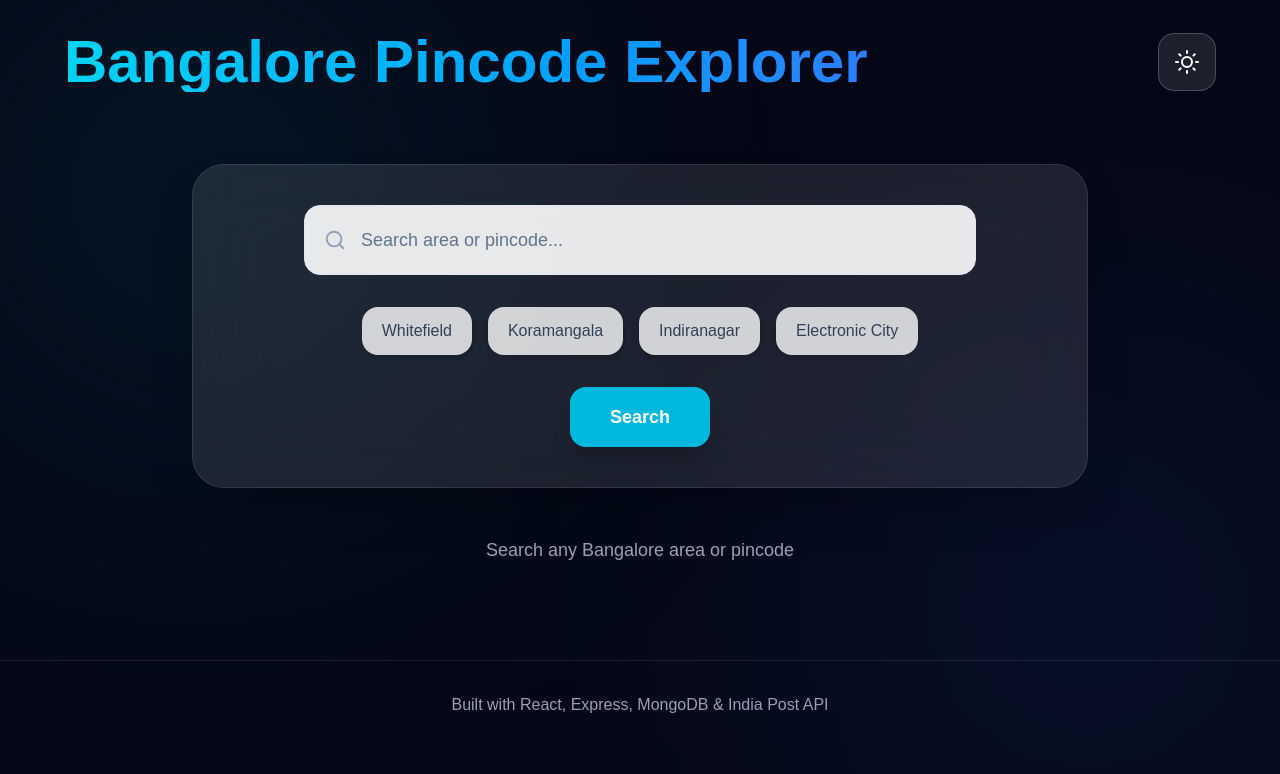
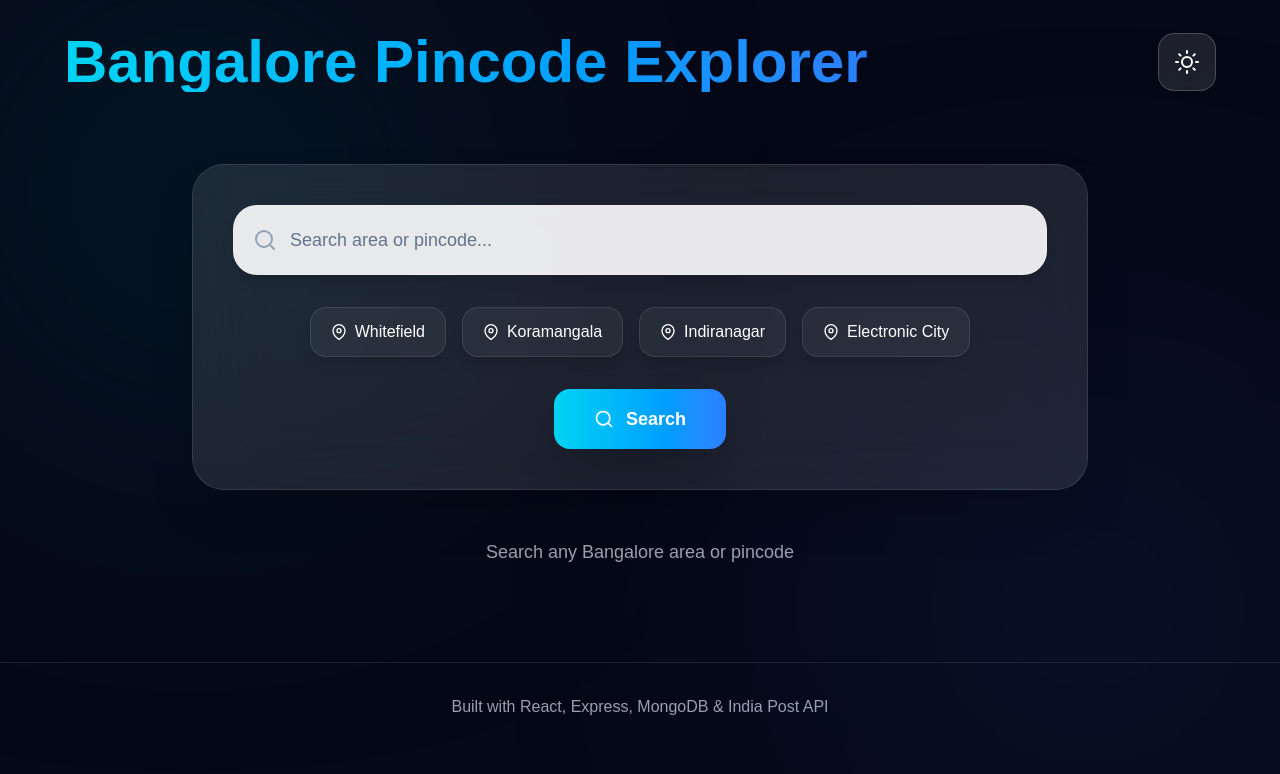
Before and after one commit to vartikadhochak/bangalore-pincode-explorer, a React (Vite) app in the folder client/: page / in a window 1280 px wide. Shown: the top 774 px of the page. Built offline with nearby package versions, Linux system fonts and the light colour scheme.

Commit message:
Modernized search UI

```diff
--- a/client/src/components/SearchBar.jsx
+++ b/client/src/components/SearchBar.jsx
@@ -1,7 +1,11 @@
 import { useEffect, useState } from 'react';
 import axios from 'axios';
 import { motion } from 'framer-motion';
-import { FiSearch } from 'react-icons/fi';
+import {
+  FiSearch,
+  FiClock,
+  FiMapPin,
+} from 'react-icons/fi';
 
 const suggestions = [
   'Whitefield',
@@ -68,18 +72,27 @@ const SearchBar = ({ setResults }) => {
 
   return (
     <motion.div
-      initial={{ opacity: 0, y: 30 }}
+      initial={{ opacity: 0, y: 25 }}
       animate={{ opacity: 1, y: 0 }}
       transition={{ duration: 0.5 }}
-      className="bg-white/10 backdrop-blur-2xl border border-white/10 rounded-[32px] p-8 md:p-10 shadow-2xl"
+      className="
+        bg-white/10
+        backdrop-blur-2xl
+        border border-white/10
+        rounded-[32px]
+        shadow-2xl
+        p-8 md:p-10
+        max-w-5xl
+        mx-auto
+      "
     >
 
       {/* Search Input */}
-      <div className="relative max-w-2xl mx-auto">
+      <div className="relative w-full">
 
         <FiSearch
           className="absolute left-5 top-1/2 -translate-y-1/2 text-slate-400"
-          size={22}
+          size={24}
         />
 
         <input
@@ -87,7 +100,22 @@ const SearchBar = ({ setResults }) => {
           placeholder="Search area or pincode..."
           value={input}
           onChange={(e) => setInput(e.target.value)}
-          className="w-full bg-white/90 text-slate-800 placeholder-slate-500 rounded-2xl py-5 pl-14 pr-5 text-lg outline-none border border-slate-200 focus:ring-4 focus:ring-cyan-400/40"
+          className="
+            w-full
+            bg-white/90
+            text-slate-800
+            placeholder-slate-500
+            rounded-3xl
+            py-5
+            pl-14
+            pr-5
+            text-lg
+            outline-none
+            border border-white/20
+            focus:ring-4
+            focus:ring-cyan-400/30
+            shadow-lg
+          "
         />
 
       </div>
@@ -99,8 +127,20 @@ const SearchBar = ({ setResults }) => {
           <button
             key={index}
             onClick={() => setInput(item)}
-            className="px-5 py-3 rounded-2xl bg-white/80 hover:bg-cyan-500 hover:text-white transition-all duration-300 text-slate-700 font-medium shadow-md"
+            className="
+              flex items-center gap-2
+              px-5 py-3
+              rounded-2xl
+              bg-white/5
+              border border-white/10
+              text-white
+              hover:bg-cyan-500
+              hover:border-cyan-400
+              transition-all duration-300
+              shadow-lg
+            "
           >
+            <FiMapPin size={16} />
             {item}
           </button>
         ))}
@@ -112,8 +152,22 @@ const SearchBar = ({ setResults }) => {
 
         <button
           onClick={searchData}
-          className="bg-cyan-500 hover:bg-cyan-400 hover:scale-105 transition-all duration-300 text-white px-10 py-4 rounded-2xl font-bold text-lg shadow-xl"
+          className="
+            flex items-center gap-3
+            bg-gradient-to-r
+            from-cyan-400
+            to-blue-500
+            hover:scale-105
+            transition-all duration-300
+            text-white
+            px-10 py-4
+            rounded-2xl
+            font-bold
+            text-lg
+            shadow-2xl
+          "
         >
+          <FiSearch size={20} />
           Search
         </button>
 
@@ -135,20 +189,59 @@ const SearchBar = ({ setResults }) => {
 
       {/* Recent Searches */}
       {recentSearches.length > 0 && (
-        <div className="mt-10">
+        <div className="mt-10 border-t border-white/10 pt-6">
 
-          <h3 className="text-slate-300 text-sm uppercase tracking-wider mb-4 text-center">
-            Recent Searches
-          </h3>
+          <div className="flex items-center justify-between mb-5">
 
-          <div className="flex flex-wrap justify-center gap-3">
+            <div className="flex items-center gap-3">
+
+              <FiClock
+                className="text-cyan-400"
+                size={22}
+              />
+
+              <h3 className="text-cyan-100 text-xl font-semibold">
+                Recent Searches
+              </h3>
+
+            </div>
+
+            <button
+              onClick={() => setRecentSearches([])}
+              className="
+                text-cyan-300
+                hover:text-white
+                transition-all duration-300
+                text-sm
+              "
+            >
+              Clear All
+            </button>
+
+          </div>
+
+          <div className="flex flex-wrap gap-4">
 
             {recentSearches.map((item, index) => (
               <button
                 key={index}
                 onClick={() => setInput(item)}
-                className="px-4 py-2 rounded-full bg-cyan-500/20 border border-cyan-400/20 hover:bg-cyan-500 hover:text-white transition-all duration-300 text-cyan-100"
+                className="
+                  flex items-center gap-2
+                  px-5 py-3
+                  rounded-2xl
+                  bg-white/5
+                  border border-cyan-400/20
+                  text-cyan-50
+                  hover:bg-cyan-500
+                  hover:border-cyan-400
+                  hover:scale-105
+                  transition-all duration-300
+                  shadow-lg
+                  backdrop-blur-xl
+                "
               >
+                <FiClock size={16} />
                 {item}
               </button>
             ))}
```
